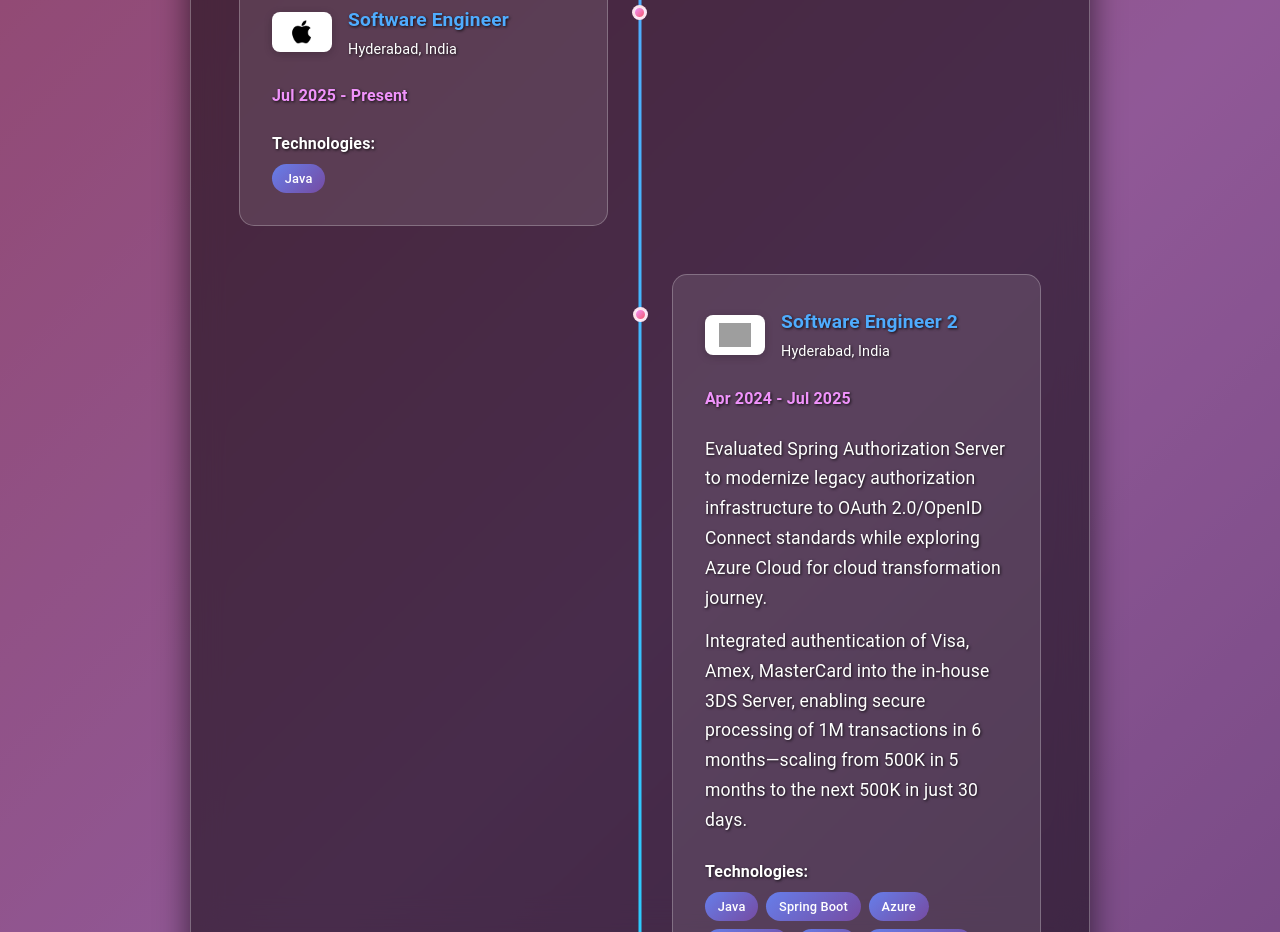
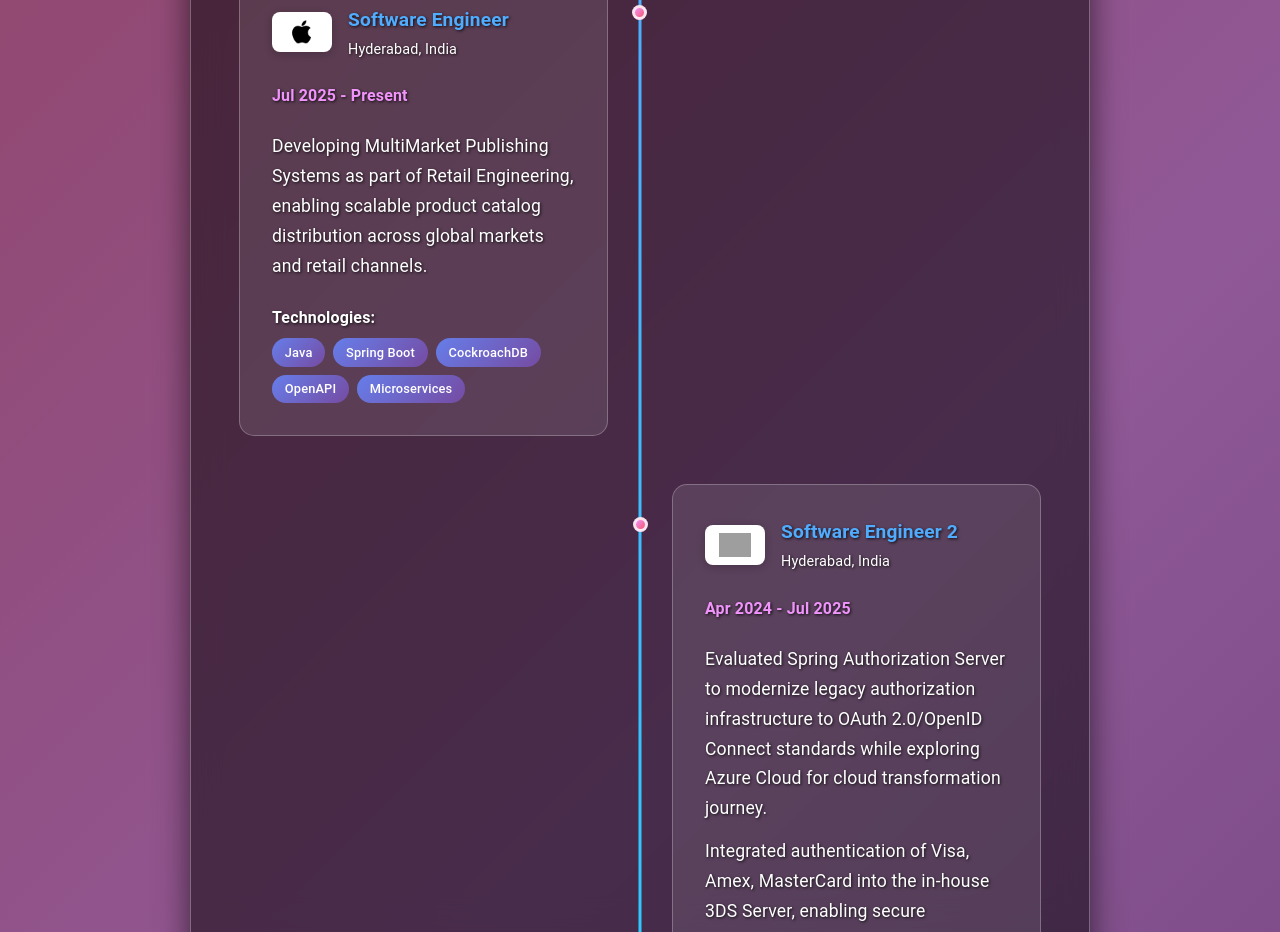
Before and after one commit to mohammedadilyousuf/mohammedadilyousuf.github.io, a React (Vite) app: page / in a window 1280 px wide. Shown: the part 2140-3072 px from the top of the page. Built offline with nearby package versions, Linux system fonts and the light colour scheme; grey boxes are pictures that could not be loaded.

Commit message:
Update Apple Experience.jsx

```diff
--- a/src/Experience.jsx
+++ b/src/Experience.jsx
@@ -13,9 +13,9 @@ function Experience() {
             duration: 'Jul 2025 - Present',
             location: 'Hyderabad, India',
             description: [
-
+                'Developing MultiMarket Publishing Systems as part of Retail Engineering, enabling scalable product catalog distribution across global markets and retail channels.'
             ],
-            technologies: ['Java']
+            technologies: ['Java', 'Spring Boot', 'CockroachDB', 'OpenAPI', 'Microservices']
         },
         {
             company: 'PayPal',
```
